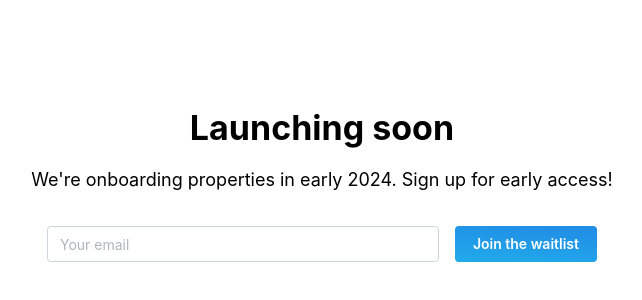
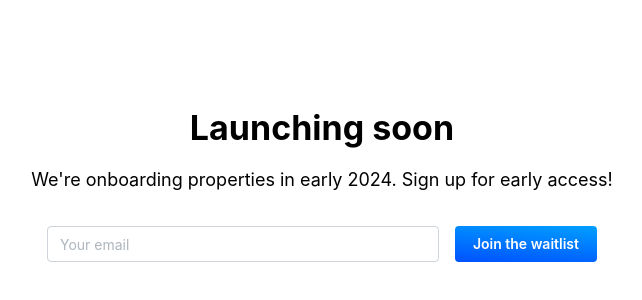
Before and after one commit to elgroose/lisy-mantine-sandbox, a Next.js app: page / in a window 1280 px wide. Shown: the part 216-516 px from the top of the page, without its empty margins (318-960 px from the left). Built offline with nearby package versions, Linux system fonts and the light colour scheme.

Commit message:
added gradinet

```diff
--- a/components/Waitlist/Waitlist.tsx
+++ b/components/Waitlist/Waitlist.tsx
@@ -29,7 +29,7 @@ export function Waitlist() {
 
         <Button
           variant="gradient"
-          gradient={{ from: 'blue', to: 'rgba(33, 171, 235, 1)', deg: 185 }}
+          gradient={{ from: 'rgba(0,159,255)', to: 'rgba(0,81,255)', deg: 185 }}
         >
           Join the waitlist
         </Button>
```
